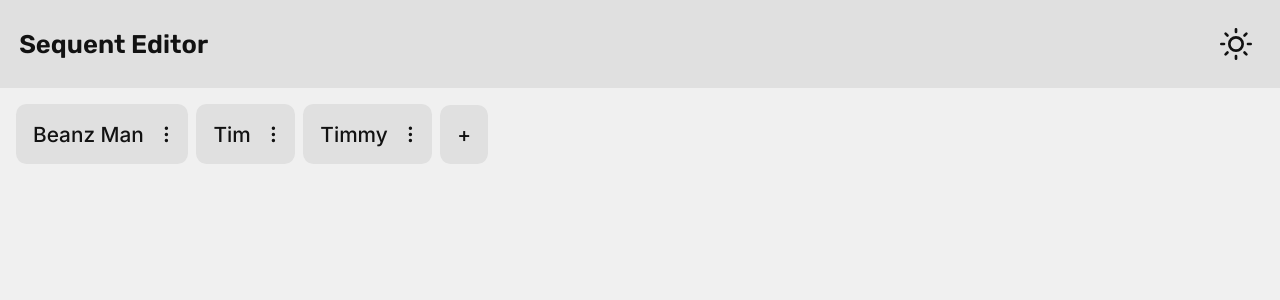
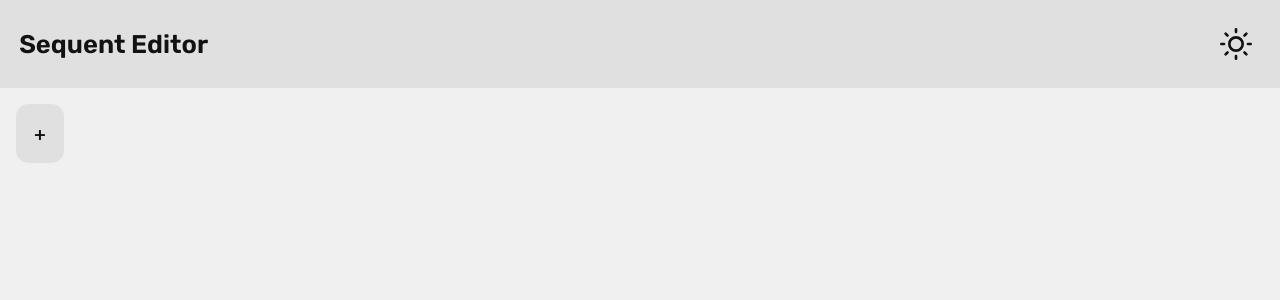
Before and after one commit to evoth/sequent, a Svelte app in the folder editor/: page / in a window 1280 px wide. Shown: the top 300 px of the page. Built offline with nearby package versions, Linux system fonts and the light colour scheme.

Commit message:
Basic sequence creation, deletion, editing

```diff
--- a/editor/package.json
+++ b/editor/package.json
@@ -12,6 +12,7 @@
   },
   "devDependencies": {
     "@jest/globals": "^29.7.0",
+    "@svelte-put/clickoutside": "^3.0.1",
     "@sveltejs/vite-plugin-svelte": "^3.0.1",
     "@tsconfig/svelte": "^5.0.2",
     "@types/jest": "^29.5.11",
@@ -25,6 +26,7 @@
     "vite": "^5.0.8"
   },
   "dependencies": {
-    "svelte-modals": "^1.3.0"
+    "svelte-modals": "^1.3.0",
+    "svelte-portal": "^2.2.1"
   }
 }
--- a/editor/src/App.svelte
+++ b/editor/src/App.svelte
@@ -7,9 +7,6 @@
   import { modalOpen } from "./stores";
 
   const sequenceManager = new Manager<Sequence>();
-  new Sequence(sequenceManager, "Beanz Man", "he apprach....");
-  new Sequence(sequenceManager, "Tim", "he apprach....");
-  new Sequence(sequenceManager, "Timmy", "he apprach....");
 </script>
 
 <main>
@@ -28,7 +25,7 @@
     align-items: center;
     column-gap: 8px;
     padding: 1.2rem;
-    font-size: 0.8em;
+    font-size: 0.8rem;
     background-color: var(--gray-90);
   }
 
--- a/editor/src/app.css
+++ b/editor/src/app.css
@@ -19,6 +19,7 @@
 body, p, ol, ul {
   margin: 0;
   padding: 0;
+  font-size: 1rem;
   font-weight: normal;
 }
 
@@ -117,46 +118,38 @@ body {
 }
 
 button {
-  border-radius: 8px;
+  border-radius: 0.5rem;
   border: 1px solid transparent;
-  padding: 0.6em 1.2em;
-  font-size: 1em;
+  padding: 0.6em 1.2rem;
+  font-size: 1rem;
   font-weight: 500;
   font-family: inherit;
-  color: var(--gray-95);
-  background-color: var(--gray-5);
+  color: var(--gray-5);
+  background-color: transparent;
   cursor: pointer;
   transition: background-color 0.2s, color 0.2s;
 }
 button:hover {
-  background-color: var(--gray-35);
-}
-button:disabled {
-  background-color: var(--gray-50);
-  cursor:not-allowed;
+  background-color: var(--gray-65);
 }
 
 button.inverse {
-  border-radius: 8px;
-  border: 1px solid transparent;
-  padding: 0.6em 1.2em;
-  font-size: 1em;
-  font-weight: 500;
-  font-family: inherit;
-  color: var(--gray-5);
-  background-color: var(--gray-95);
-  cursor: pointer;
-  transition: background-color 0.2s, color 0.2s;
+  color: var(--gray-95);
+  background-color: var(--gray-5);
 }
 button.inverse:hover {
-  background-color: var(--gray-65);
+  background-color: var(--gray-35);
+}
+button.inverse:disabled {
+  background-color: var(--gray-50);
+  cursor:not-allowed;
 }
 
 
 label {
   display: flex;
   flex-direction: column;
-  gap: 0.5em;
+  gap: 0.5rem;
 }
 
 input, textarea {
@@ -165,7 +158,7 @@ input, textarea {
   border-color: transparent;
   border-style:solid;
   border-radius: 8px;
-  padding: 0.6em;
+  padding: 0.6rem;
   outline: none;
   font-size: inherit;
   font-family: inherit;
@@ -189,6 +182,11 @@ input.error {
   border-color: var(--red-5);
 }
 
+textarea {
+  min-height: 4em;
+  resize: vertical;
+}
+
 p.success {
   color: var(--green-5);
 }
--- a/editor/src/data/manager.ts
+++ b/editor/src/data/manager.ts
@@ -25,20 +25,18 @@ export class Manager<T extends Manageable<any>> {
 export abstract class Manageable<T extends Manageable<T>> {
   readonly id: string;
   readonly manager: Manager<T>;
-  readonly name?: string;
-  readonly description?: string;
+  private _name: string;
+  description: string;
 
   constructor(
     manager: Manager<T>,
-    name?: string,
-    description?: string,
+    name: string,
+    description: string = "",
     id?: string
   ) {
     this.manager = manager;
-    if (name === "") {
-      throw new Error("Name of manageable object cannot be the empty string.");
-    }
     this.name = name;
+    this._name = name;
     this.description = description;
     if (id === undefined) {
       this.id = this.manager.generateId();
@@ -48,6 +46,17 @@ export abstract class Manageable<T extends Manageable<T>> {
     this.add();
   }
 
+  set name(newName: string) {
+    if (newName === "") {
+      throw new Error("Name of manageable object cannot be the empty string.");
+    }
+    this._name = newName;
+  }
+
+  get name() {
+    return this._name;
+  }
+
   abstract add(): void;
 }
 
--- a/editor/src/ui/ThemeToggle.svelte
+++ b/editor/src/ui/ThemeToggle.svelte
@@ -23,7 +23,7 @@
   update();
 </script>
 
-<button on:click={toggle} title="Switch theme" class="inverse">
+<button on:click={toggle} title="Switch theme">
   {#if theme == "light"}
     <svg
       xmlns="http://www.w3.org/2000/svg"
@@ -61,6 +61,5 @@
     min-width: 48px;
     display: flex;
     align-items: center;
-    background-color: transparent;
   }
 </style>
--- a/editor/src/ui/panes/sequences/SequenceChip.svelte
+++ b/editor/src/ui/panes/sequences/SequenceChip.svelte
@@ -1,23 +1,75 @@
 <script lang="ts">
   import { Sequence } from "../../../data/sequence";
   import { selectedSequence } from "../../../stores";
+  import { clickoutside } from "@svelte-put/clickoutside";
+  import { fade, slide } from "svelte/transition";
+  import { cubicOut, cubicIn } from "svelte/easing";
+  import Modal from "../../Modal.svelte";
+  import type { Manager } from "../../../data/manager";
+  import SequenceEditModal from "./SequenceEditModal.svelte";
 
   export let sequence: Sequence;
+  export let manager: Manager<Sequence>;
 
-  function select() {
+  let showOptions = false;
+  let deleteModalOpen = false;
+  let editModalOpen = false;
+  // Disables showOptions when modal is opened
+  $: showOptions = !deleteModalOpen && !editModalOpen && showOptions;
+  let sequenceData = {
+    name: "",
+    description: "",
+  };
+
+  function selectSequence() {
     $selectedSequence = sequence;
+  }
+
+  function deleteSequence() {
+    if ($selectedSequence === sequence) {
+      $selectedSequence = undefined;
+    }
+    manager.children.delete(sequence.id);
+    manager.children = manager.children;
+  }
+
+  function openEditModal() {
+    sequenceData = {
+      name: sequence.name ?? "",
+      description: sequence.description ?? "",
+    };
+    editModalOpen = true;
+  }
+
+  function editSequence() {
+    sequence.name = sequenceData.name;
+    sequence.description = sequenceData.description;
   }
 </script>
 
-<div class:selected={$selectedSequence === sequence}>
+<div
+  class="outer"
+  class:selected={$selectedSequence === sequence}
+  transition:slide={{ duration: 200, axis: "x" }}
+>
   <button
-    on:click={select}
+    on:click={selectSequence}
     title="Select {sequence.name} sequence"
-    class="select inverse"
+    class="chip-button select"
   >
     {sequence.name}
   </button>
-  <button title="Sequence options" class="options inverse">
+  <div
+    class="options-container"
+    use:clickoutside
+    on:clickoutside={() => (showOptions = false)}
+  >
+    <button
+      on:click={() => (showOptions = true)}
+      title="Sequence options"
+      class="chip-button options"
+    >
+      <div>
         <svg
           xmlns="http://www.w3.org/2000/svg"
           width="1em"
@@ -31,37 +83,58 @@
           ><circle cx="12" cy="12" r="1"></circle><circle cx="12" cy="5" r="1"
           ></circle><circle cx="12" cy="19" r="1"></circle></svg
         >
+      </div>
     </button>
+    {#if showOptions}
+      <div class="options-menu" transition:fade={{ duration: 100 }}>
+        <button on:click={openEditModal}>Edit</button>
+        <button on:click={() => (deleteModalOpen = true)}>Delete</button>
+      </div>
+    {/if}
+    <Modal
+      bind:isOpen={deleteModalOpen}
+      title="Delete sequence"
+      onSubmit={deleteSequence}
+    >
+      <p>Delete the sequence named "{sequence.name}"?</p>
+    </Modal>
+    <SequenceEditModal
+      title={"Edit sequence"}
+      onSubmit={editSequence}
+      bind:isOpen={editModalOpen}
+      bind:name={sequenceData.name}
+      bind:description={sequenceData.description}
+    />
+  </div>
 </div>
 
 <style>
-  div {
+  .outer {
     display: flex;
     align-items: center;
-    gap: 0.5em;
+    gap: 0.5rem;
     padding: 0;
-    font-size: 1.3em;
+    font-size: 1.3rem;
     background-color: var(--gray-90);
-    border-radius: 0.5em;
+    border-radius: 0.8rem;
     transition:
       background-color 0.2s,
       color 0.2s;
+    white-space: nowrap;
   }
-  div:not(:has(.options:hover)):hover {
+  .outer:not(:has(.options:hover)):hover {
     background-color: var(--gray-65);
   }
-  div.selected {
+  .outer.selected {
     background-color: var(--gray-85);
     border: 1px solid var(--gray-35);
   }
 
-  button {
-    display: flex;
-    align-items: center;
+  .chip-button {
+    font-size: 1.3rem;
     padding: 1rem;
-    background-color: transparent;
   }
-  button:hover {
+  .chip-button:hover {
     background-color: transparent;
   }
 
@@ -69,10 +142,45 @@
     padding-right: 0;
   }
   .options {
+    padding: 0;
+  }
+
+  .chip-button > div {
+    display: flex;
+    align-items: center;
     padding: 0.5rem 0;
-    margin: 0.5em 0.5em 0.5em 0;
+    margin: 0.5rem 0.5rem 0.5rem 0;
+    border-radius: 0.5rem;
+    transition:
+      background-color 0.2s,
+      color 0.2s;
   }
-  .options:hover {
+  .chip-button:hover > div {
     background-color: var(--gray-65);
   }
+
+  .options-container {
+    position: relative;
+  }
+
+  .options-menu {
+    position: absolute;
+    top: 0.5rem;
+    left: 0;
+    display: flex;
+    flex-direction: column;
+    padding: 0.5rem;
+    background-color: var(--gray-90);
+    border-radius: 0.7rem;
+    border: 1px solid var(--gray-50);
+    box-shadow:
+      0 10px 15px -3px rgb(0 0 0 / 0.6),
+      0 4px 6px -4px rgb(0 0 0 / 0.6);
+  }
+
+  .options-menu > button {
+    font-size: 1.2rem;
+    padding: 0.3rem;
+    text-align: start;
+  }
 </style>
--- a/editor/src/ui/panes/sequences/SequenceEditModal.svelte
+++ b/editor/src/ui/panes/sequences/SequenceEditModal.svelte
@@ -49,6 +49,6 @@
 
 <style>
   .error {
-    margin-top: 0.5em;
+    margin-top: 0.5rem;
   }
 </style>
--- a/editor/src/ui/panes/sequences/Sequences.svelte
+++ b/editor/src/ui/panes/sequences/Sequences.svelte
@@ -7,39 +7,31 @@
   export let manager: Manager<Sequence>;
 
   let modalOpen = false;
-  let modalTitle = "";
-  let onSubmit = () => {};
   let sequenceData = {
     name: "",
     description: "",
   };
 
-  function submitNewSequenceModal() {
+  function newSequence() {
     new Sequence(manager, sequenceData.name, sequenceData.description);
     // I think I won't have to do this with Svelte 5
     manager.children = manager.children;
   }
 
   function openNewSequenceModal() {
-    modalTitle = "New sequence";
     sequenceData = { name: "", description: "" };
-    onSubmit = submitNewSequenceModal;
     modalOpen = true;
   }
 </script>
 
 <div>
-  {#each manager.children as [id, sequence]}
-    <SequenceChip {sequence} />
+  {#each manager.children as [id, sequence] (sequence.id)}
+    <SequenceChip {sequence} bind:manager />
   {/each}
-  <button
-    on:click={openNewSequenceModal}
-    title="Add new sequence"
-    class="inverse">+</button
-  >
+  <button on:click={openNewSequenceModal} title="Add new sequence">+</button>
   <SequenceEditModal
-    title={modalTitle}
-    {onSubmit}
+    title={"New sequence"}
+    onSubmit={newSequence}
     bind:isOpen={modalOpen}
     bind:name={sequenceData.name}
     bind:description={sequenceData.description}
@@ -52,14 +44,18 @@
     flex-direction: row;
     flex-wrap: wrap;
     align-items: center;
-    column-gap: 8px;
+    column-gap: 0.8rem;
+    row-gap: 0.8rem;
     padding: 1rem;
   }
 
   button {
     padding: 1rem;
-    font-size: 1.3em;
+    font-size: 1.3rem;
     background-color: var(--gray-90);
-    border-radius: 0.5em;
+    border-radius: 0.8rem;
+  }
+  button:hover {
+    background-color: var(--gray-65);
   }
 </style>
```
Also changed, not shown: editor/src/ui/Modal.svelte (+15 -11 lines), 1 other file (tests, documents, lock files or other folders). Lines whose indentation alone changed are shown as unchanged.
